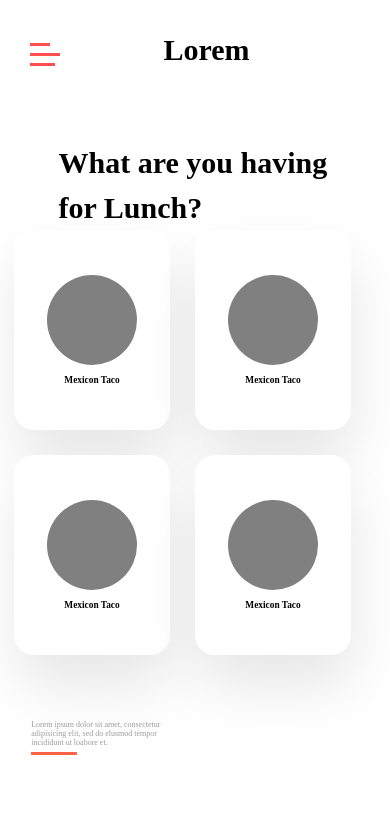
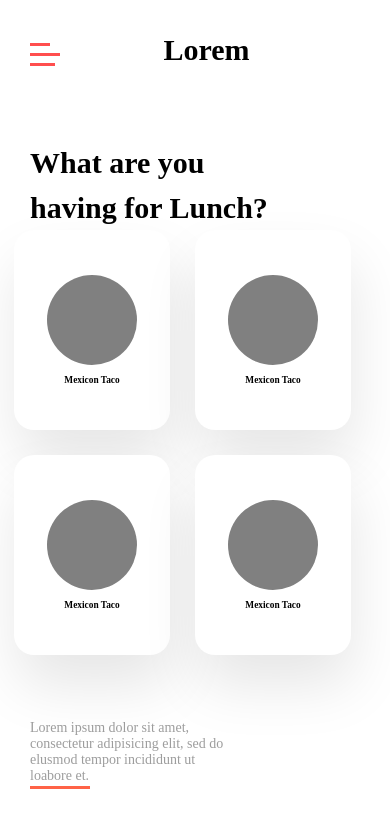
Before and after one commit to Mohammadshahzaib007/inkoop-interview-mockup, a plain HTML site: page index.html in a window 390 px wide. Drawn offline with Linux system fonts and the light colour scheme; some icons are missing.

Commit message:
improved some design issues

```diff
--- a/style.css
+++ b/style.css
@@ -40,7 +40,7 @@ body {
 }
 
 #icon-btn {
-    cursor: pointer;
+    cursor       : pointer;
     margin-bottom: 11px;
 }
 
@@ -243,7 +243,7 @@ body {
     }
 
     .heading-container {
-        justify-content: center;
+       margin-left: 1.875rem;
     }
 
     .side-container h1 {
@@ -271,14 +271,23 @@ body {
     .mobile-para {
         justify-content: flex-start;
         z-index        : -1;
+        margin: 0;
     }
 
     .mobile-para div {
         display    : flex !important;
         height     : 63px;
-        width      : 153px;
         margin-top : 40px;
-        margin-left: 8%;
+        margin-left: 30px !important;
+    }
+
+    .mobile-para div::after {
+        height: 105%;
+    }
+
+
+    .mobile-para div p {
+        font-size: 14px;
     }
 
     .hide-card-on-mobile {
@@ -290,10 +299,10 @@ body {
     }
 
     #cross-icons {
-        display: inline-block;
-        font-size: 25px;
+        display    : inline-block;
+        font-size  : 25px;
         /* position: absolute; */
-        right: 20px;
-        top: 20px;
+        right      : 20px;
+        top        : 20px;
     }
 }
```
